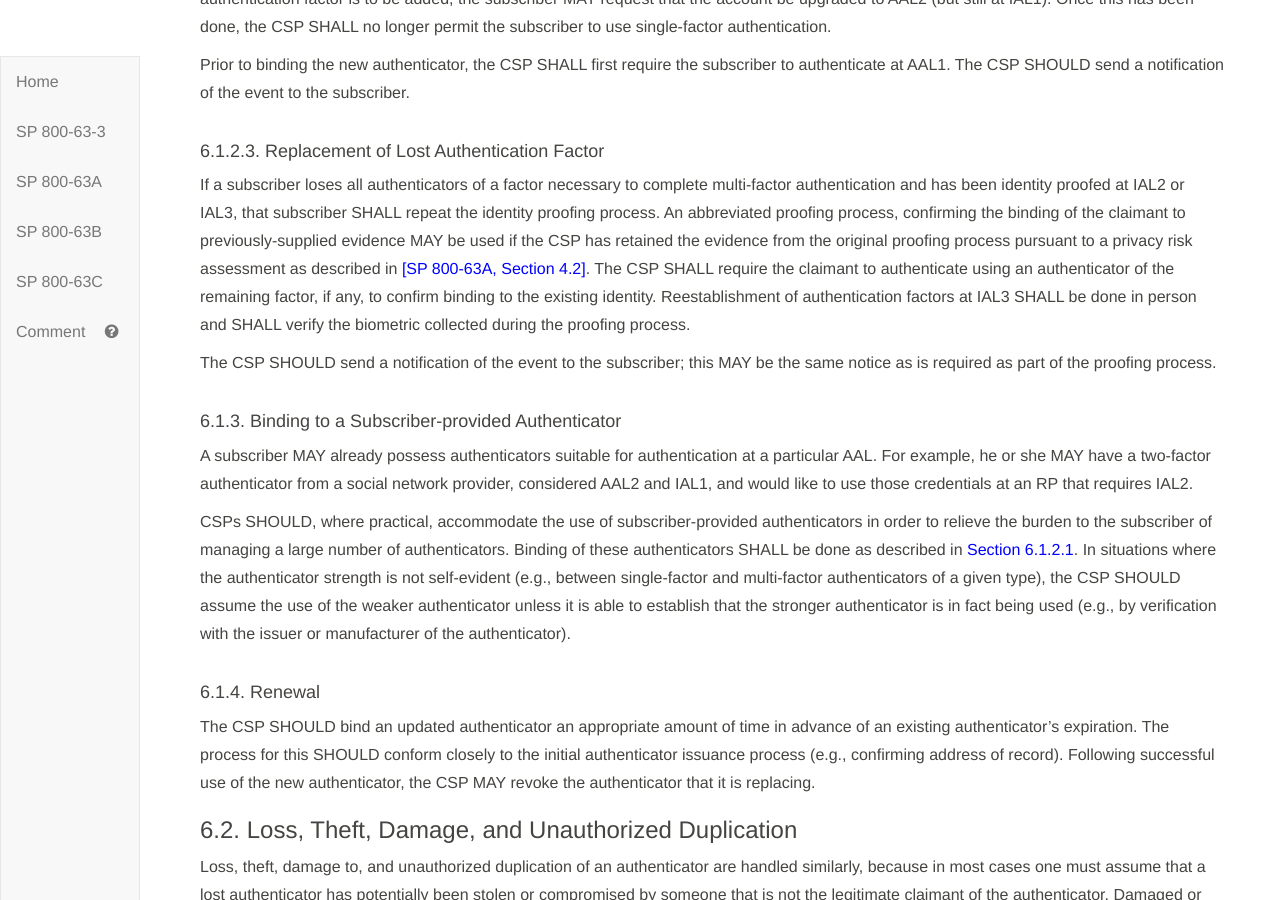
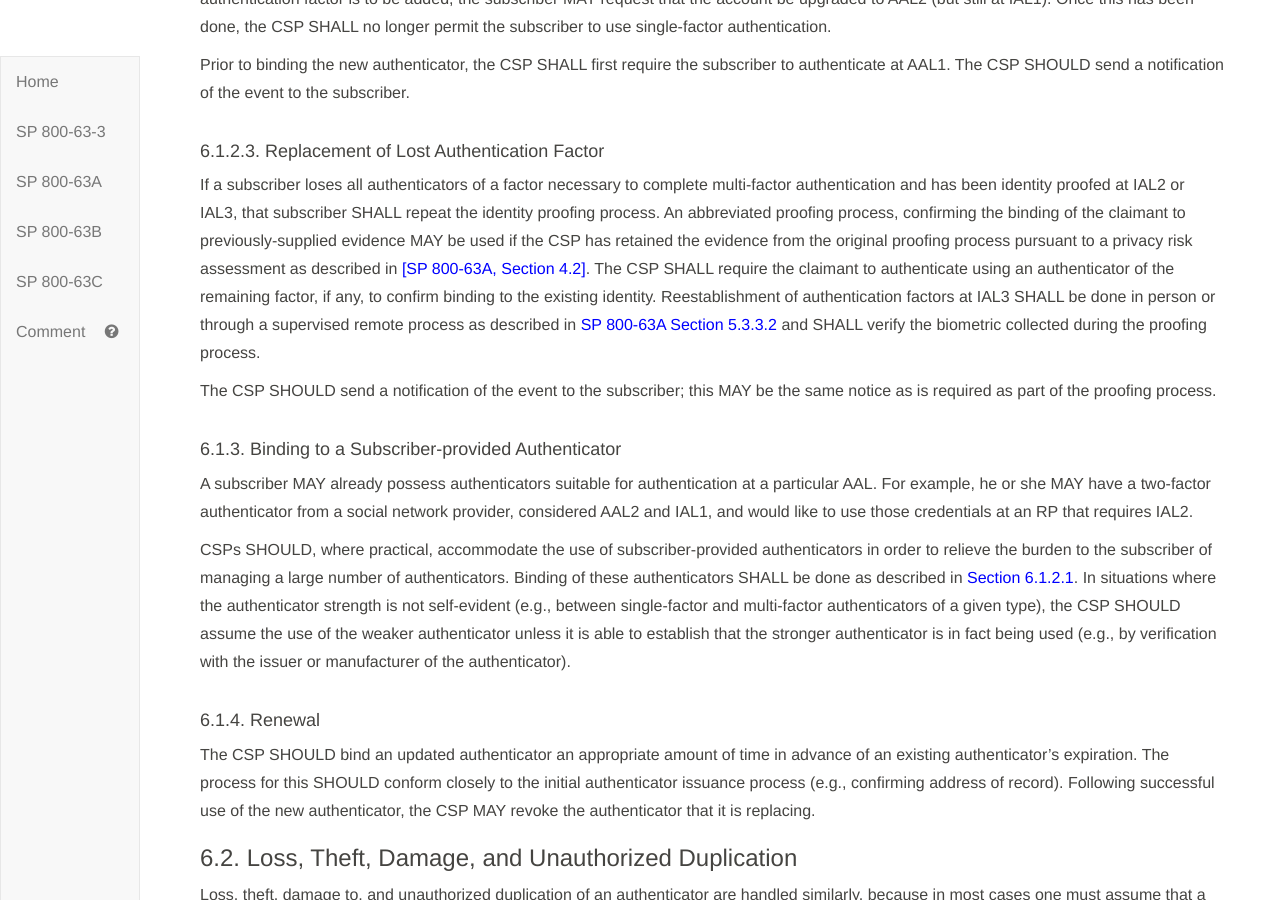
Before and after one commit to usnistgov/800-63-3, a Jekyll site: the page built from sp800-63b/sec6_lifecycle.md, in a window 1280 px wide and 900 px high, scrolled down 1924 px. Built offline with Jekyll 4.4.1, drawn with Linux system fonts in a browser that asks for light colours; our own code applies the rules of GitHub Pages for plain Markdown files.

Commit message:
Supervised in-person reestablishment at IAL3. Closes #687

```diff
--- a/sp800-63b/sec6_lifecycle.md
+++ b/sp800-63b/sec6_lifecycle.md
@@ -55,7 +55,7 @@ Prior to binding the new authenticator, the CSP SHALL first require the subscrib
 
 #### 6.1.2.3. Replacement of Lost Authentication Factor
 
-If a subscriber loses all authenticators of a factor necessary to complete multi-factor authentication and has been identity proofed at IAL2 or IAL3, that subscriber SHALL repeat the identity proofing process. An abbreviated proofing process, confirming the binding of the claimant to previously-supplied evidence MAY be used if the CSP has retained the evidence from the original proofing process pursuant to a privacy risk assessment as described in [[SP 800-63A, Section 4.2]](sp800-63a.html#genProofReqs). The CSP SHALL require the claimant to authenticate using an authenticator of the remaining factor, if any, to confirm binding to the existing identity. Reestablishment of authentication factors at IAL3 SHALL be done in person and SHALL verify the biometric collected during the proofing process.
+If a subscriber loses all authenticators of a factor necessary to complete multi-factor authentication and has been identity proofed at IAL2 or IAL3, that subscriber SHALL repeat the identity proofing process. An abbreviated proofing process, confirming the binding of the claimant to previously-supplied evidence MAY be used if the CSP has retained the evidence from the original proofing process pursuant to a privacy risk assessment as described in [[SP 800-63A, Section 4.2]](sp800-63a.html#genProofReqs). The CSP SHALL require the claimant to authenticate using an authenticator of the remaining factor, if any, to confirm binding to the existing identity. Reestablishment of authentication factors at IAL3 SHALL be done in person or through a supervised remote process as described in [SP 800-63A Section 5.3.3.2](sp800-63a.html#supervised) and SHALL verify the biometric collected during the proofing process.
 
 The CSP SHOULD send a notification of the event to the subscriber; this MAY be the same notice as is required as part of the proofing process.
 
```
